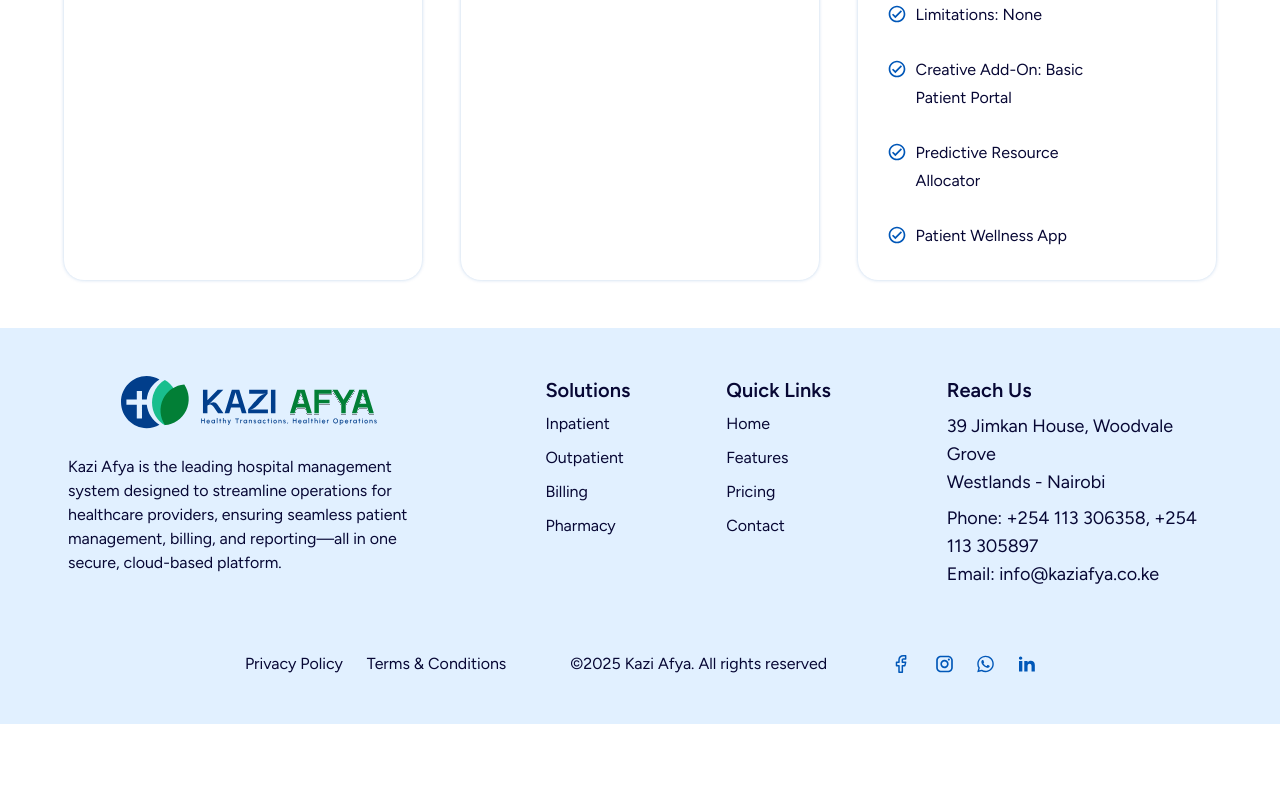
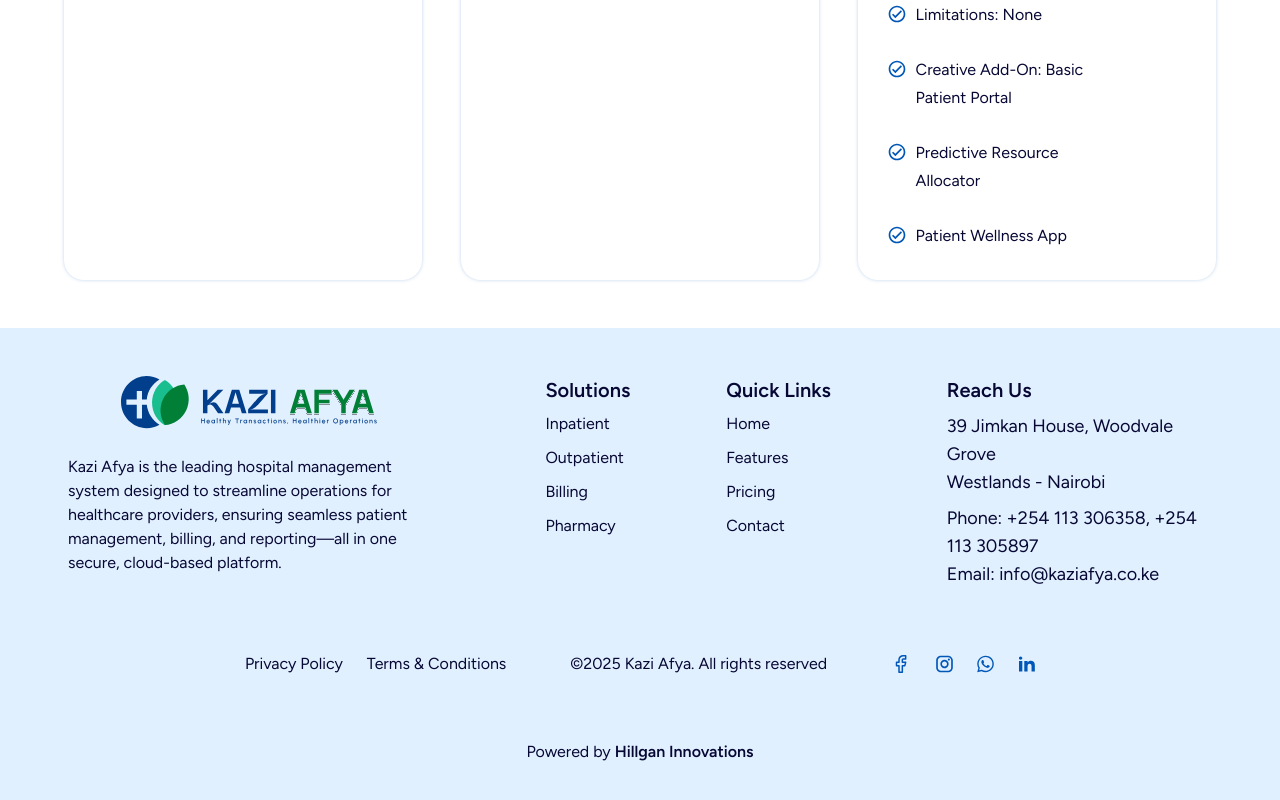
Before and after one commit to gitaujustus/kazi-afya, a Next.js app: page /pricing in a window 1280 px wide. Shown: the part 1456-2256 px from the top of the page. Before the commit the page ends 2180 px from the top, so only its background shows below. Built offline with nearby package versions, Linux system fonts and the light colour scheme.

Commit message:
added extreme footer

```diff
--- a/app/pricing/page.js
+++ b/app/pricing/page.js
@@ -300,6 +300,7 @@
 
 // export default Pricing;
 
+
 "use client";
 import { TickIcon } from "@/components/Icons";
 import { ArrowTopRightIcon, ArrowRight, WhiteArrowRight } from "@/icons";
@@ -416,14 +417,14 @@ const Pricing = () => {
     flipping: {
       rotateY: 90,
       transition: {
-        duration: 0.3,
+        duration: 0.4,
         ease: "easeInOut",
       },
     },
     flipped: {
       rotateY: 0,
       transition: {
-        duration: 0.3,
+        duration: 0.4,
         ease: "easeInOut",
       },
     },
--- a/components/Footer.js
+++ b/components/Footer.js
@@ -172,6 +172,23 @@ const Footer = () => {
           </p>
         </div>
       </div>
+
+        {/* extreme bottom div */}
+        <div className="flex flex-col sm:flex-row flex-wrap gap-4 sm:gap-[34px] lg:gap-[64px] justify-center items-center font-inter ">
+        <p className="text-sm sm:text-base lg:text-[16px] 2xl:text-xl leading-[24px] text-baragon_brown font-normal ">
+          Powered by {" "}
+          <Link
+            href="https://hillganinnovations.com"
+            target="_blank"
+            className="font-semibold text-red_republic group relative "
+            >
+              Hillgan Innovations
+              <span className="absolute left-0 -bottom-1 w-0 h-[2px] bg-black transition-all duration-300 group-hover:w-full"></span>
+            </Link>
+        </p>
+
+
+      </div>
     </footer>
   );
 };
```
